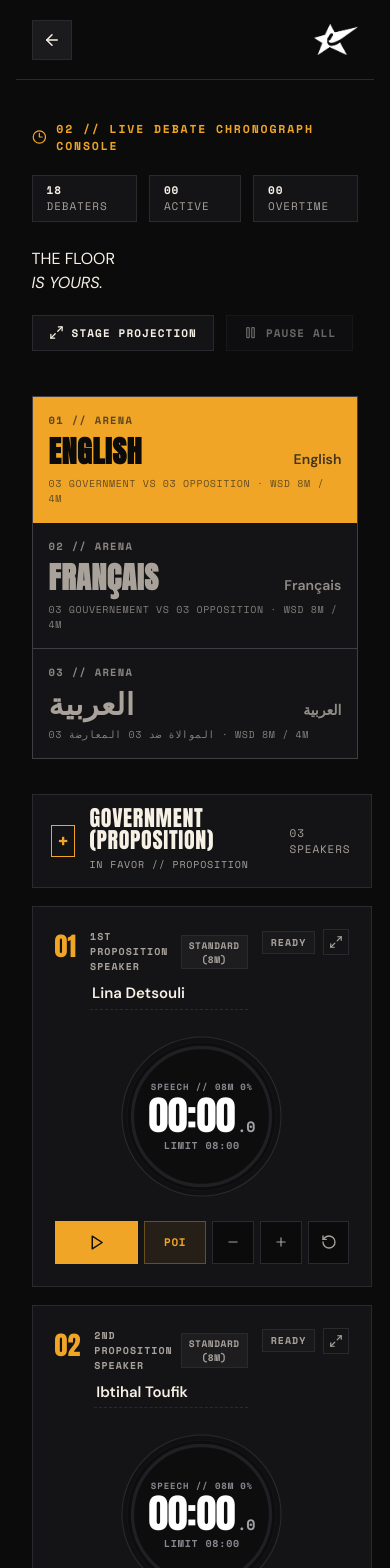
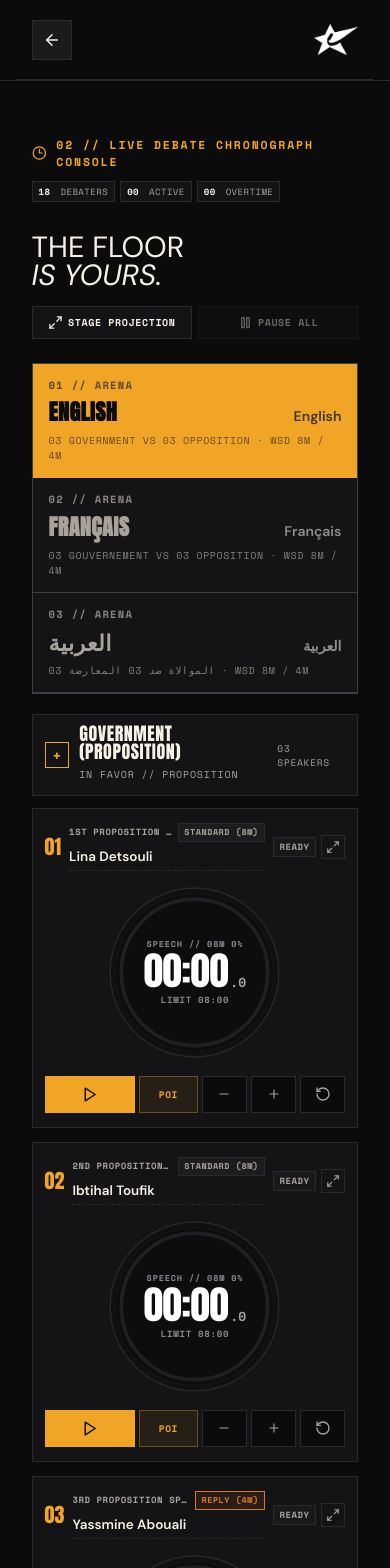
Before and after one commit to AyoubAmeur-crypto/asd, a Next.js app: page /timer in a window 390 px wide. Shown: the top 1568 px of the page. Built offline with nearby package versions, Linux system fonts and the light colour scheme.

Commit message:
fix: compact mobile timer card width, prevent landing page horizontal overflow, and lock background scroll on expanded stage modal

```diff
--- a/app/globals.css
+++ b/app/globals.css
@@ -26,6 +26,9 @@ html {
   scroll-behavior: smooth;
   background-color: var(--bg-primary);
   color: var(--cream-white);
+  overflow-x: hidden;
+  max-width: 100vw;
+  width: 100%;
 }
 
 body {
@@ -34,8 +37,19 @@ body {
   color: var(--cream-white);
   font-family: var(--font-dm), system-ui, -apple-system, BlinkMacSystemFont, 'Segoe UI', Roboto, sans-serif;
   overflow-x: hidden;
+  max-width: 100vw;
+  width: 100%;
   -webkit-font-smoothing: antialiased;
   -moz-osx-font-smoothing: grayscale;
+}
+
+/* Background scroll lock when modal dialog is active */
+html:has(dialog[open].asd-dialog--stage),
+body:has(dialog[open].asd-dialog--stage) {
+  overflow: hidden !important;
+  touch-action: none !important;
+  overscroll-behavior: none !important;
+  height: 100% !important;
 }
 
 /* Base interactive elements */
@@ -1429,11 +1443,16 @@ a {
    DEBATE CHRONOGRAPH CONSOLE STYLING (LIVE TIMER)
    ======================================================== */
 
+#timer,
 .console-section {
   padding: 95px 0 110px;
   border-top: 1px solid var(--subtle-line);
   border-bottom: 1px solid var(--subtle-line);
   background: var(--bg-primary);
+  width: 100%;
+  max-width: 100%;
+  overflow-x: hidden;
+  box-sizing: border-box;
 }
 
 .console-section--standalone {
@@ -2420,13 +2439,15 @@ a {
   }
 }
 
-/* On Mobile, Stage Projection behaves like a true fullscreen dedicated page */
+/* On Mobile, Stage Projection behaves like a true fullscreen dedicated page covering 100% */
 @media (max-width: 768px) {
   dialog.asd-dialog--stage {
     position: fixed !important;
     inset: 0 !important;
     top: 0 !important;
     left: 0 !important;
+    right: 0 !important;
+    bottom: 0 !important;
     transform: none !important;
     width: 100vw !important;
     height: 100dvh !important;
@@ -2437,23 +2458,32 @@ a {
     border: none !important;
     border-radius: 0 !important;
     background: #0B0B0C !important;
-    z-index: 99999 !important;
+    z-index: 9999999 !important;
     overflow: hidden !important;
+    touch-action: none !important;
+    overscroll-behavior: contain !important;
+    box-sizing: border-box !important;
   }
 
   dialog.asd-dialog--stage::backdrop {
     background: #0B0B0C !important;
+    backdrop-filter: blur(8px) !important;
+    -webkit-backdrop-filter: blur(8px) !important;
   }
 
   dialog.asd-dialog--stage .stage-modal-inner {
     padding: 12px 14px 14px !important;
     height: 100dvh !important;
     min-height: 100dvh !important;
+    width: 100vw !important;
+    max-width: 100vw !important;
     display: flex !important;
     flex-direction: column !important;
     justify-content: space-between !important;
     box-sizing: border-box !important;
     overflow: hidden !important;
+    touch-action: manipulation !important;
+    overscroll-behavior: contain !important;
   }
 
   dialog.asd-dialog--stage .stage-modal-header {
@@ -2605,38 +2635,64 @@ a {
 
   .controls {
     display: grid !important;
-    grid-template-columns: 2fr 1.5fr 1fr 1fr 1fr !important;
-    gap: 6px !important;
+    grid-template-columns: 2fr 1.3fr 1fr 1fr 1fr !important;
+    gap: 4px !important;
     width: 100% !important;
+    max-width: 100% !important;
+    box-sizing: border-box !important;
   }
 
   .controls button {
-    padding: 12px 4px !important;
+    padding: 9px 2px !important;
     justify-content: center !important;
     min-width: 0 !important;
+    width: 100% !important;
+    box-sizing: border-box !important;
+    font-size: 10px !important;
+    overflow: hidden !important;
   }
 
   .controls button.primary {
-    width: auto !important;
+    width: 100% !important;
+    padding-inline: 4px !important;
     order: initial !important;
+  }
+
+  .controls button.poi-btn {
+    width: 100% !important;
+    padding-inline: 4px !important;
+    font-size: 9.5px !important;
+  }
+
+  .controls button.step-btn,
+  .controls button.reset-btn {
+    min-width: 0 !important;
+    padding-inline: 0 !important;
+    padding-left: 0 !important;
+    padding-right: 0 !important;
+    width: 100% !important;
   }
 
   .stage-modal-controls {
     display: grid !important;
-    grid-template-columns: 2fr 1.5fr 1fr 1fr 1fr !important;
-    gap: 6px !important;
-    padding-top: 12px !important;
+    grid-template-columns: 2fr 1.3fr 1fr 1fr 1fr !important;
+    gap: 5px !important;
+    padding-top: 10px !important;
     margin-top: auto !important;
+    width: 100% !important;
+    box-sizing: border-box !important;
   }
 
   .stage-modal-controls button {
-    padding: 12px 4px !important;
+    padding: 10px 2px !important;
     justify-content: center !important;
     min-width: 0 !important;
+    width: 100% !important;
+    box-sizing: border-box !important;
   }
 
   .stage-ctrl-primary {
-    width: auto !important;
+    width: 100% !important;
   }
 }
 
@@ -3448,6 +3504,255 @@ dialog.asd-dialog--confirm::backdrop {
   .footer-massive-hero {
     font-size: clamp(42px, 20vw, 360px) !important;
   }
+
+  /* ========================================================
+     TIMER / LIVE CONSOLE MOBILE OPTIMIZATION
+     ======================================================== */
+  #timer,
+  .console-section {
+    padding: 55px 0 !important;
+    width: 100% !important;
+    max-width: 100% !important;
+    overflow-x: hidden !important;
+    box-sizing: border-box !important;
+  }
+
+  .console-kicker-bar {
+    gap: 10px !important;
+    padding-bottom: 12px !important;
+    margin-bottom: 20px !important;
+    width: 100% !important;
+    box-sizing: border-box !important;
+  }
+
+  .console-telemetry-pills {
+    display: flex !important;
+    flex-wrap: wrap !important;
+    gap: 5px !important;
+    width: 100% !important;
+  }
+
+  .telemetry-pill {
+    font-size: 9px !important;
+    padding: 3px 6px !important;
+    letter-spacing: 0.05em !important;
+  }
+
+  .console-head {
+    gap: 16px !important;
+    margin-bottom: 24px !important;
+    width: 100% !important;
+    box-sizing: border-box !important;
+  }
+
+  .console-head h2 {
+    font-size: clamp(26px, 7.5vw, 36px) !important;
+    line-height: 0.95 !important;
+  }
+
+  .console-head p {
+    font-size: 13.5px !important;
+    line-height: 1.5 !important;
+    margin-bottom: 14px !important;
+  }
+
+  .console-toolbar {
+    display: flex !important;
+    flex-wrap: wrap !important;
+    gap: 6px !important;
+    width: 100% !important;
+  }
+
+  .toolbar-btn {
+    padding: 8px 10px !important;
+    font-size: 10px !important;
+    letter-spacing: 0.06em !important;
+    gap: 5px !important;
+    flex: 1 1 calc(50% - 6px) !important;
+    justify-content: center !important;
+    min-width: 0 !important;
+    box-sizing: border-box !important;
+  }
+
+  .tabs {
+    grid-template-columns: 1fr !important;
+    margin-bottom: 20px !important;
+    width: 100% !important;
+    max-width: 100% !important;
+    box-sizing: border-box !important;
+  }
+
+  .tab-btn {
+    padding: 14px 16px !important;
+    border-right: none !important;
+    border-bottom: 1px solid var(--line-strong) !important;
+    width: 100% !important;
+    box-sizing: border-box !important;
+  }
+
+  .tab-main-row strong {
+    font-size: 22px !important;
+  }
+
+  .sides {
+    grid-template-columns: 1fr !important;
+    gap: 18px !important;
+    width: 100% !important;
+    max-width: 100% !important;
+    box-sizing: border-box !important;
+  }
+
+  .side {
+    width: 100% !important;
+    max-width: 100% !important;
+    gap: 12px !important;
+    box-sizing: border-box !important;
+  }
+
+  .side-label {
+    padding: 10px 12px !important;
+    gap: 10px !important;
+    width: 100% !important;
+    box-sizing: border-box !important;
+  }
+
+  .side-icon {
+    width: 26px !important;
+    height: 26px !important;
+    font-size: 15px !important;
+  }
+
+  .side-heading-group h3 {
+    font-size: 18px !important;
+  }
+
+  .side-count {
+    font-size: 9.5px !important;
+  }
+
+  .speakers-list {
+    gap: 14px !important;
+    width: 100% !important;
+    max-width: 100% !important;
+    box-sizing: border-box !important;
+  }
+
+  /* SPEAKER CARD: Compact width and padding for complete mobile visibility without horizontal page shift */
+  .speaker {
+    padding: 14px 12px !important;
+    width: 100% !important;
+    max-width: 100% !important;
+    box-sizing: border-box !important;
+    overflow-x: hidden !important;
+  }
+
+  .speaker-top {
+    display: flex !important;
+    flex-wrap: wrap !important;
+    align-items: center !important;
+    gap: 8px !important;
+    margin-bottom: 8px !important;
+    width: 100% !important;
+    box-sizing: border-box !important;
+  }
+
+  .speaker .num {
+    font-size: 20px !important;
+    margin-top: 0 !important;
+    line-height: 1 !important;
+    flex-shrink: 0 !important;
+  }
+
+  .speaker-input-wrap {
+    flex: 1 1 160px !important;
+    min-width: 0 !important;
+  }
+
+  .speaker-meta-line {
+    display: flex !important;
+    justify-content: space-between !important;
+    align-items: center !important;
+    gap: 4px !important;
+    margin-bottom: 2px !important;
+  }
+
+  .speaker-label {
+    font-size: 9px !important;
+    letter-spacing: 0.06em !important;
+    white-space: nowrap !important;
+    overflow: hidden !important;
+    text-overflow: ellipsis !important;
+  }
+
+  .mode-toggle-pill {
+    font-size: 8.5px !important;
+    padding: 2px 5px !important;
+    white-space: nowrap !important;
+    flex-shrink: 0 !important;
+  }
+
+  .speaker input {
+    font-size: 13.5px !important;
+    padding: 3px 0 !important;
+    width: 100% !important;
+    box-sizing: border-box !important;
+  }
+
+  .speaker-status-group {
+    display: flex !important;
+    align-items: center !important;
+    gap: 5px !important;
+    margin-left: auto !important;
+    flex-shrink: 0 !important;
+  }
+
+  .timer-status {
+    font-size: 9px !important;
+    padding: 2px 6px !important;
+    letter-spacing: 0.05em !important;
+    white-space: nowrap !important;
+  }
+
+  .focus-icon-btn {
+    padding: 4px !important;
+    flex-shrink: 0 !important;
+  }
+
+  .chrono-dial {
+    width: clamp(140px, 45vw, 175px) !important;
+    height: clamp(140px, 45vw, 175px) !important;
+    margin: 6px auto !important;
+  }
+
+  .chrono-digits {
+    font-size: clamp(34px, 10vw, 42px) !important;
+  }
+
+  .chrono-tenths {
+    font-size: 13px !important;
+  }
+
+  .chrono-sub-top {
+    font-size: 8.5px !important;
+  }
+
+  .chrono-sub-bottom {
+    font-size: 9px !important;
+  }
+
+  .timer-intro-header {
+    padding-top: 50px !important;
+    padding-bottom: 15px !important;
+  }
+
+  .timer-spin-title {
+    font-size: clamp(26px, 7.5vw, 38px) !important;
+    line-height: 1.05 !important;
+  }
+
+  .timer-spin-title .spin-word-wrap {
+    margin-right: 6px !important;
+  }
 }
 
 /* Specific iPhone SE / Ultra Compact Viewport (<= 380px) */
@@ -3485,12 +3790,24 @@ dialog.asd-dialog--confirm::backdrop {
     font-size: 13px !important;
   }
 
+  .speaker {
+    padding: 10px 8px !important;
+  }
+
   .chrono-dial {
-    width: 145px !important;
-    height: 145px !important;
+    width: 135px !important;
+    height: 135px !important;
   }
 
   .chrono-digits {
-    font-size: 34px !important;
-  }
-}
+    font-size: 30px !important;
+  }
+
+  .controls {
+    gap: 3px !important;
+  }
+
+  .controls button {
+    padding: 8px 1px !important;
+  }
+}
--- a/app/page.tsx
+++ b/app/page.tsx
@@ -435,9 +435,7 @@ export default function Home() {
         </h2>
       </div>
 
-      <div id="timer">
-        <DebateConsole isStandalonePage={false} />
-      </div>
+      <DebateConsole isStandalonePage={false} />
 
       {/* 08. PREVIOUS EDITIONS & ARCHIVE GALLERY */}
       <section id="gallery" className="content-section">
```
Also changed, not shown: components/debate-console.tsx (+46 -0 lines).
